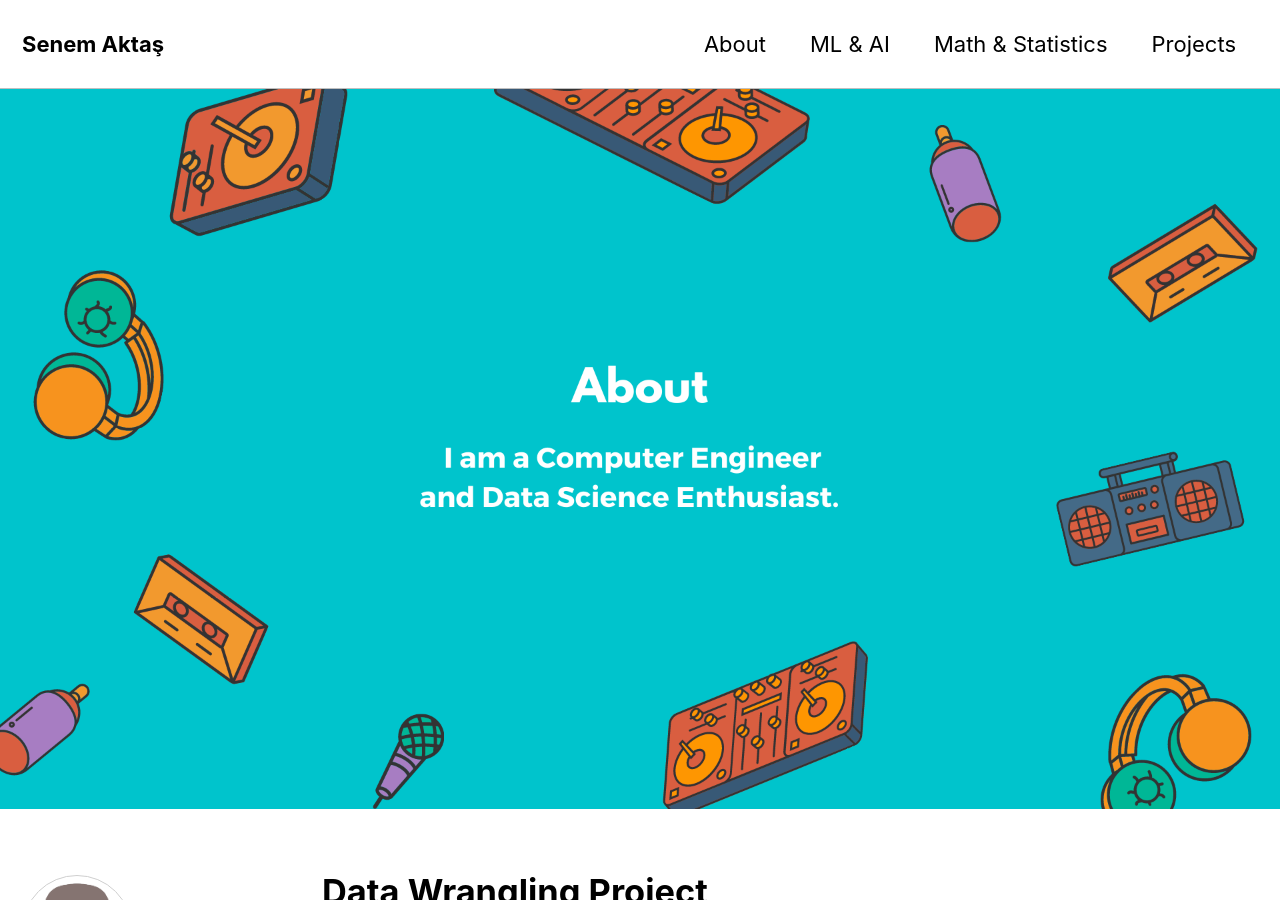
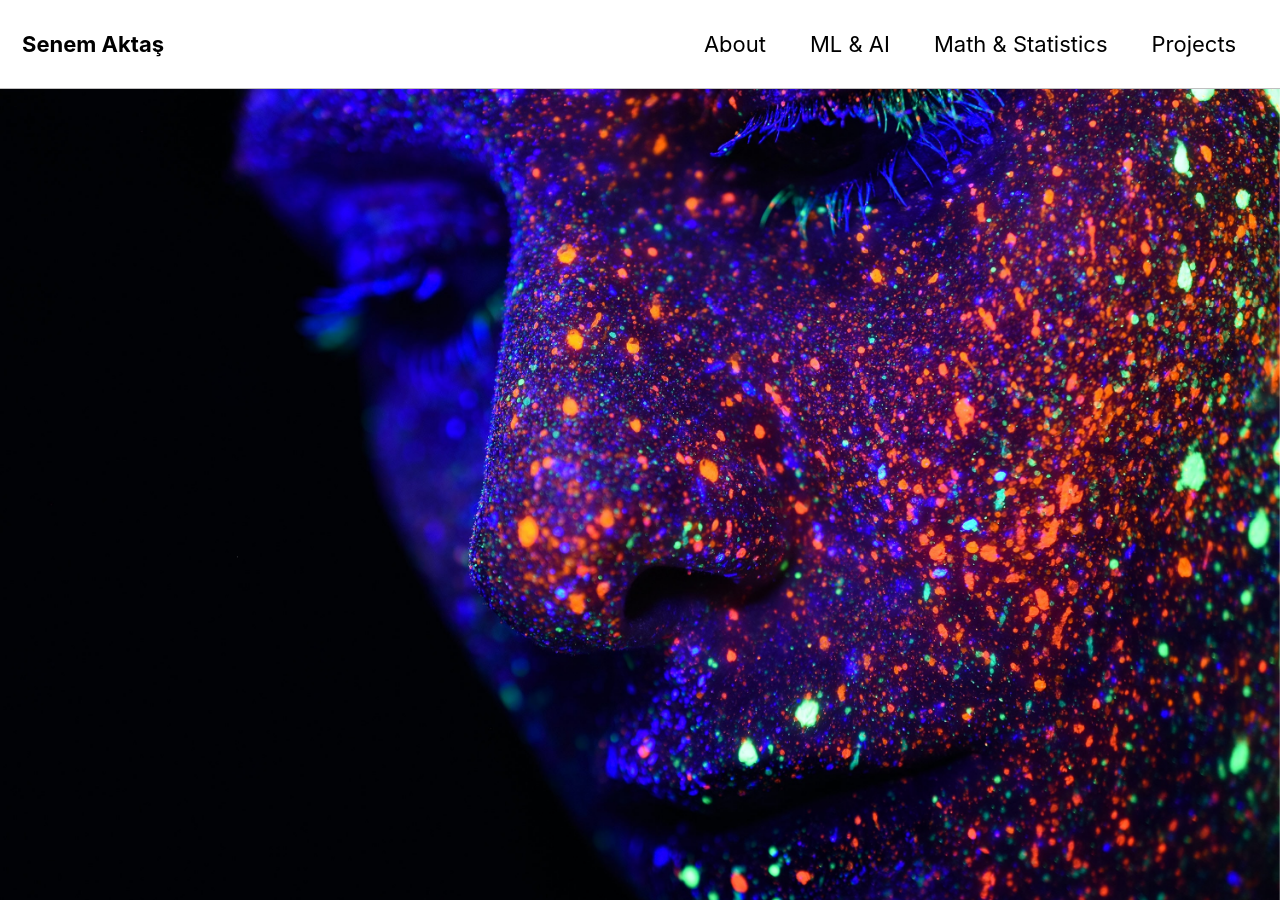
Before and after one commit to senemaktas/senemaktas.github.io, a Jekyll site: the page built from _posts/2020-01-28-perceptron.md, in a window 1280 px wide and 900 px high. Built offline with Jekyll 4.4.1, drawn with Linux system fonts in a browser that asks for light colours; cached includes are drawn as plain includes; formulas are drawn with MathJax 3.

Commit message:
Update 2020-01-28-perceptron.md

```diff
--- a/_posts/2020-01-28-perceptron.md
+++ b/_posts/2020-01-28-perceptron.md
@@ -3,7 +3,7 @@ title: "Data Wrangling Project"
 date: 2018-01-28
 tags: [data wrangling, data science, messy data]
 header:
-  image: "/images/aboutpagephoto.png"
+  image: "/images/sitemlphoto.jpg"
 excerpt: "Data Wrangling, Data Science, Messy Data"
 mathjax: "true"
 ---
```
